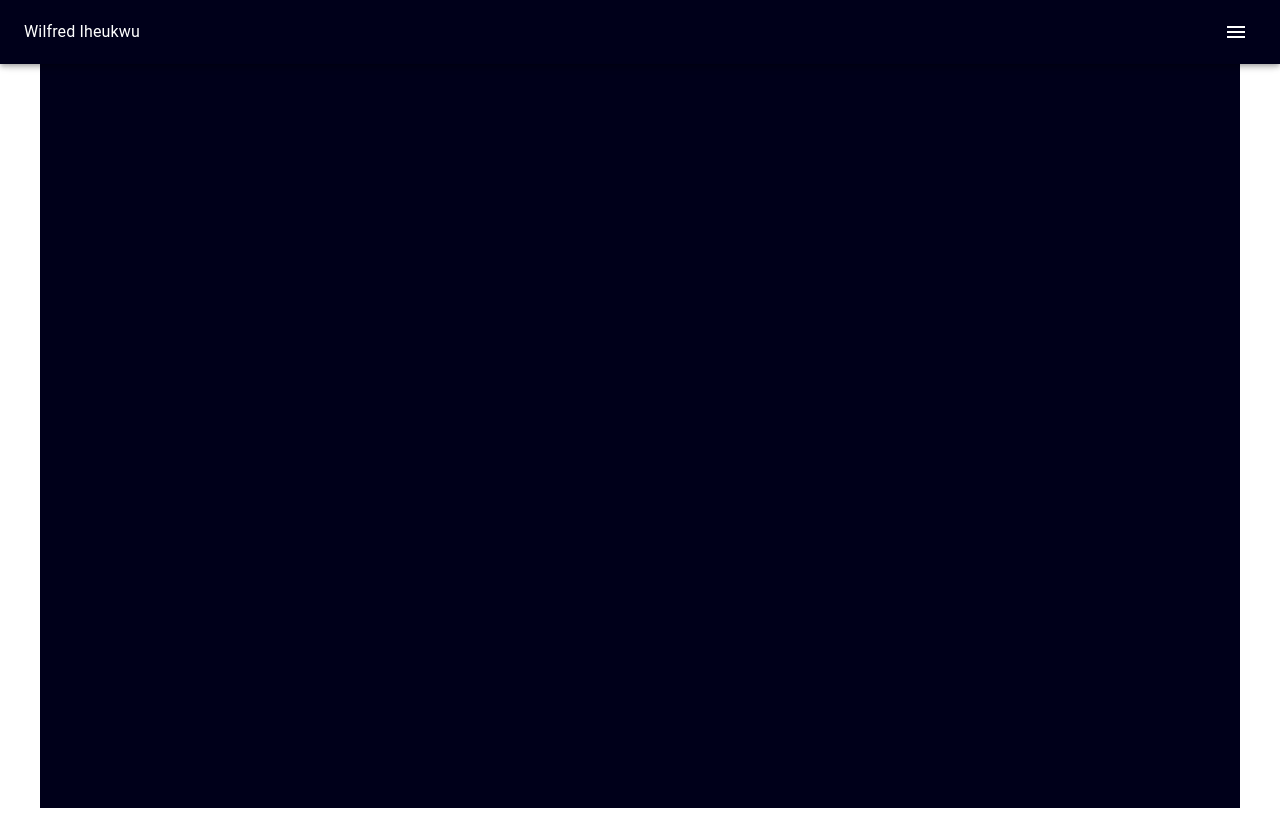
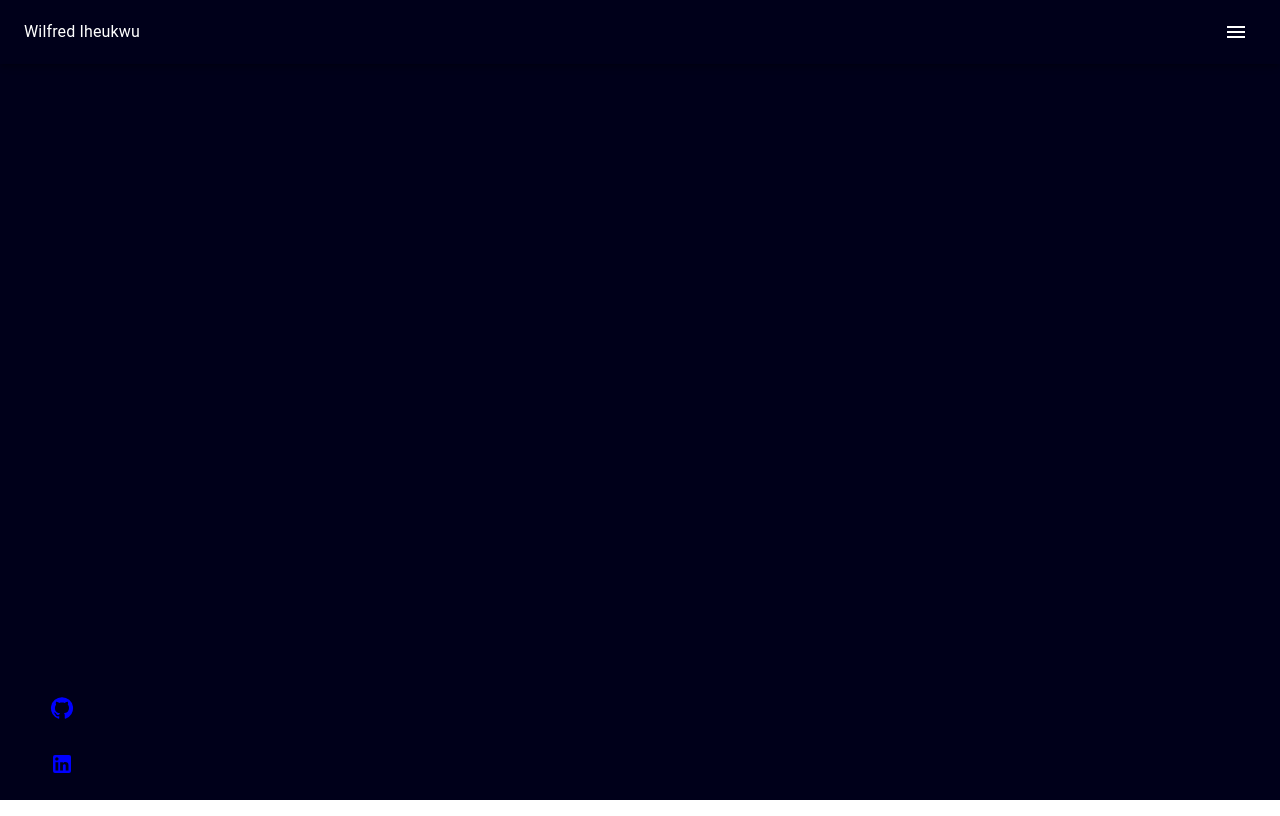
Before and after one commit to WilIhe/Portfolio, a React (Vite) app: page /HomePage in a window 1280 px wide. Built offline with nearby package versions, Linux system fonts and the light colour scheme.

Commit message:
made the side bar and background color

```diff
--- a/src/components/SideBar.jsx
+++ b/src/components/SideBar.jsx
@@ -1,23 +1,40 @@
 import { Box, CssBaseline, IconButton, List, ListItemIcon, Typography, ListItem} from "@mui/material";
-import { GitHub } from "@mui/icons-material";
+import { GitHub, LinkedIn } from "@mui/icons-material";
+//import { LinkedIn } from "@mui/icons-material";
+import styled from '@emotion/styled';
 
-const styles = {
+const StyledIconButton = styled(IconButton)({
+    color: 'blue',
+    '&:hover': {
+        color: 'white'
+    },
+})
 
-}
 
 const SideBar = () =>
 {
-    <Box position={{position: 'fixed', bottom: '0%', left: '2%'}}>
+    return(
+    <Box sx={{ backgroundColor: 'rgb(0, 0, 26)', position: 'fixed', bottom: '0%', left: '2%'}}>
         <CssBaseline>
             <List>
                 <ListItem>
                     <ListItemIcon>
-                        <GitHub />
+                        <StyledIconButton>
+                            <GitHub />
+                        </StyledIconButton>
+                    </ListItemIcon>
+                </ListItem>
+                <ListItem>
+                    <ListItemIcon>
+                        <StyledIconButton>
+                            <LinkedIn />
+                        </StyledIconButton>
                     </ListItemIcon>
                 </ListItem>
             </List>
         </CssBaseline>
     </Box>
+    );
 }
 
 export default SideBar;
--- a/src/pages/Home.jsx
+++ b/src/pages/Home.jsx
@@ -7,7 +7,7 @@ import '../pages/Home.css'
 const Home = () =>
 {
     return (
-        <Container className='area'>
+        <Container maxWidth={false} className="area">
             <Header />
             <SideBar />
         </Container>
```
